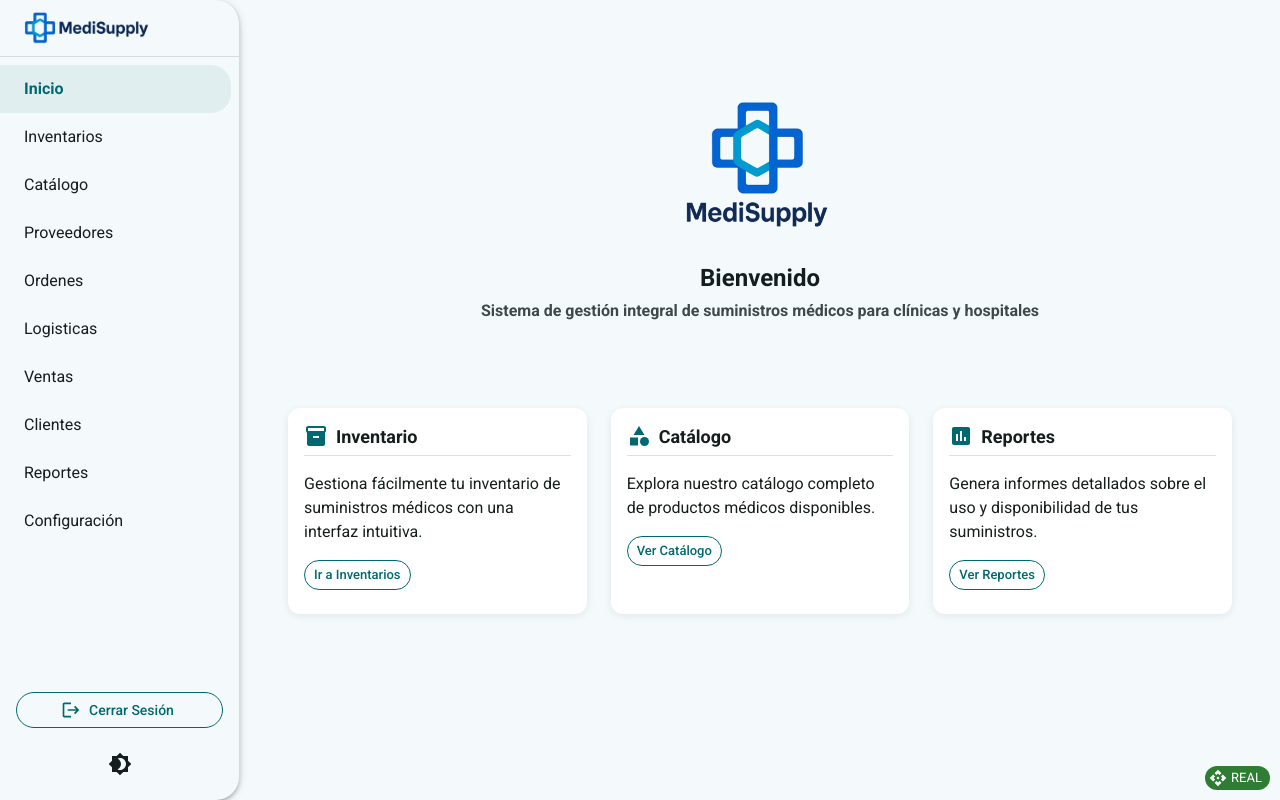
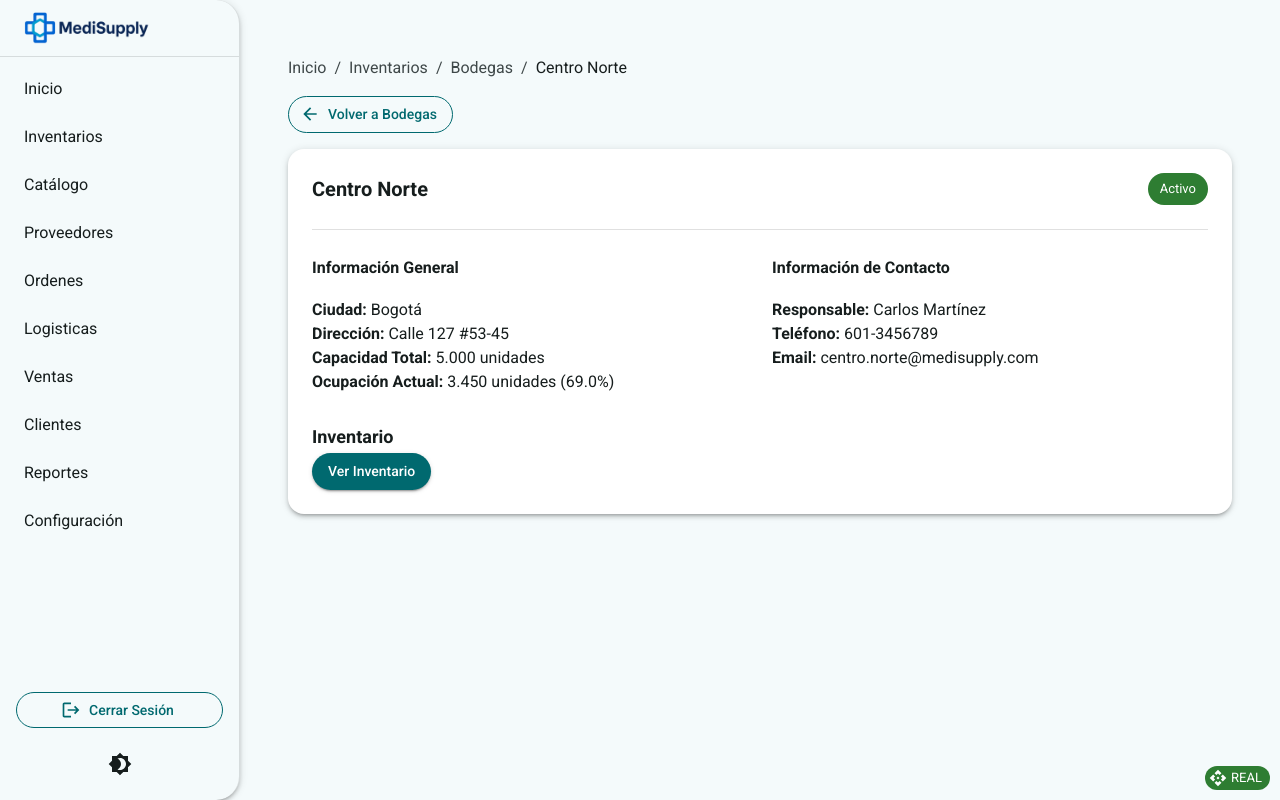
Before and after one commit to Grupo8-MediSupply/Web-MediSupply-2, a React (Vite) app: page /inventarios/bodegas/1 in a window 1280 px wide. Before the commit this address led to /. Built offline with nearby package versions, Linux system fonts and the light colour scheme; no server answers; sample sign-in values are in the browser's storage.

Commit message:
feat: implementar pagina de bodegas

```diff
--- a/src/App.jsx
+++ b/src/App.jsx
@@ -25,6 +25,9 @@ import Clientes from "./pages/Clientes";
 import Reportes from "./pages/Reportes";
 import Configuracion from "./pages/Configuracion";
 import ApiModeIndicator from "./components/ApiModeIndicator";
+
+// Importar página de detalle de bodega
+import BodegaDetalle from "./pages/BodegaDetalle";
 
 // Contexto para gestionar el modo oscuro/claro
 export const ColorModeContext = createContext({
@@ -104,6 +107,7 @@ function App() {
                   <Route path="/" element={<ProtectedRoute><Home /></ProtectedRoute>} />
                   <Route path="/about" element={<ProtectedRoute><About /></ProtectedRoute>} />
                   <Route path="/inventarios" element={<ProtectedRoute><Inventarios /></ProtectedRoute>} />
+                  <Route path="/inventarios/bodegas/:id" element={<ProtectedRoute><BodegaDetalle /></ProtectedRoute>} />
                   <Route path="/catalogo" element={<ProtectedRoute><Catalogo /></ProtectedRoute>} />
                   <Route path="/proveedores" element={<ProtectedRoute><Proveedores /></ProtectedRoute>} />
                   <Route path="/ordenes" element={<ProtectedRoute><Ordenes /></ProtectedRoute>} />
--- /dev/null
+++ b/src/pages/BodegaDetalle.jsx
@@ -0,0 +1,169 @@
+import React from 'react';
+import { useParams, Link as RouterLink } from 'react-router-dom';
+import {
+  Container,
+  Typography,
+  Paper,
+  Box,
+  Breadcrumbs,
+  Link,
+  Button,
+  Grid,
+  Chip,
+  Divider
+} from '@mui/material';
+import ArrowBackIcon from '@mui/icons-material/ArrowBack';
+
+// Mock data para mostrar detalles de una bodega específica
+const mockBodegaDetails = {
+  1: {
+    id: 1,
+    nombre: 'Centro Norte',
+    ciudad: 'Bogotá',
+    direccion: 'Calle 127 #53-45',
+    capacidad: '5.000',
+    ocupacion: '3.450',
+    estado: 'Activo',
+    responsable: 'Carlos Martínez',
+    telefono: '601-3456789',
+    email: 'centro.norte@medisupply.com'
+  },
+  2: {
+    id: 2,
+    nombre: 'Centro Urbano',
+    ciudad: 'Medellín',
+    direccion: 'Carrera 43 #65-28',
+    capacidad: '5.500',
+    ocupacion: '4.200',
+    estado: 'Activo',
+    responsable: 'Ana Gómez',
+    telefono: '604-5678912',
+    email: 'centro.urbano@medisupply.com'
+  },
+  3: {
+    id: 3,
+    nombre: 'Centro Industrial',
+    ciudad: 'Cúcuta',
+    direccion: 'Av. Industrial #23-15',
+    capacidad: '4.000',
+    ocupacion: '1.200',
+    estado: 'Inactivo',
+    responsable: 'Juan Pérez',
+    telefono: '607-8912345',
+    email: 'centro.industrial@medisupply.com'
+  },
+  4: {
+    id: 4,
+    nombre: 'Centro Oriente',
+    ciudad: 'Cali',
+    direccion: 'Calle 5 #32-18',
+    capacidad: '6.000',
+    ocupacion: '5.300',
+    estado: 'Activo',
+    responsable: 'María Rodríguez',
+    telefono: '602-2345678',
+    email: 'centro.oriente@medisupply.com'
+  }
+};
+
+function BodegaDetalle() {
+  const { id } = useParams();
+  const bodega = mockBodegaDetails[id];
+
+  if (!bodega) {
+    return (
+      <Container maxWidth="lg" sx={{ mt: 4, mb: 4 }}>
+        <Typography variant="h5">Bodega no encontrada</Typography>
+        <Button
+          component={RouterLink}
+          to="/inventarios"
+          startIcon={<ArrowBackIcon />}
+          sx={{ mt: 2 }}
+        >
+          Volver a Bodegas
+        </Button>
+      </Container>
+    );
+  }
+
+  // Calcular porcentaje de ocupación
+  const ocupacionPorcentaje = (parseInt(bodega.ocupacion.replace('.', '')) / parseInt(bodega.capacidad.replace('.', ''))) * 100;
+
+  return (
+    <Container maxWidth="lg" sx={{ mt: 4, mb: 4 }}>
+      {/* Breadcrumbs */}
+      <Breadcrumbs aria-label="breadcrumb" sx={{ mb: 2 }}>
+        <Link component={RouterLink} to="/" underline="hover" color="inherit">
+          Inicio
+        </Link>
+        <Link component={RouterLink} to="/inventarios" underline="hover" color="inherit">
+          Inventarios
+        </Link>
+        <Link component={RouterLink} to="/inventarios" underline="hover" color="inherit">
+          Bodegas
+        </Link>
+        <Typography color="text.primary">{bodega.nombre}</Typography>
+      </Breadcrumbs>
+
+      {/* Botón para volver */}
+      <Button
+        component={RouterLink}
+        to="/inventarios"
+        startIcon={<ArrowBackIcon />}
+        sx={{ mb: 2 }}
+        variant="outlined"
+      >
+        Volver a Bodegas
+      </Button>
+
+      <Paper elevation={3} sx={{ p: 3, borderRadius: 2 }}>
+        <Box sx={{ display: 'flex', justifyContent: 'space-between', alignItems: 'center', mb: 3 }}>
+          <Typography variant="h4" component="h1">
+            {bodega.nombre}
+          </Typography>
+          <Chip
+            label={bodega.estado}
+            color={bodega.estado === 'Activo' ? 'success' : 'error'}
+          />
+        </Box>
+
+        <Divider sx={{ mb: 3 }} />
+
+        <Grid container spacing={3}>
+          <Grid item xs={12} md={6}>
+            <Typography variant="subtitle1" fontWeight="bold">Información General</Typography>
+            <Box sx={{ mt: 2 }}>
+              <Typography><strong>Ciudad:</strong> {bodega.ciudad}</Typography>
+              <Typography><strong>Dirección:</strong> {bodega.direccion}</Typography>
+              <Typography><strong>Capacidad Total:</strong> {bodega.capacidad} unidades</Typography>
+              <Typography><strong>Ocupación Actual:</strong> {bodega.ocupacion} unidades ({ocupacionPorcentaje.toFixed(1)}%)</Typography>
+            </Box>
+          </Grid>
+
+          <Grid item xs={12} md={6}>
+            <Typography variant="subtitle1" fontWeight="bold">Información de Contacto</Typography>
+            <Box sx={{ mt: 2 }}>
+              <Typography><strong>Responsable:</strong> {bodega.responsable}</Typography>
+              <Typography><strong>Teléfono:</strong> {bodega.telefono}</Typography>
+              <Typography><strong>Email:</strong> {bodega.email}</Typography>
+            </Box>
+          </Grid>
+        </Grid>
+
+        <Box sx={{ mt: 4 }}>
+          <Typography variant="h5" gutterBottom>Inventario</Typography>
+          <Button
+            variant="contained"
+            color="primary"
+            component={RouterLink}
+            to={`/inventarios/bodegas/${id}/inventario`}
+          >
+            Ver Inventario
+          </Button>
+        </Box>
+      </Paper>
+    </Container>
+  );
+}
+
+export default BodegaDetalle;
--- a/src/pages/Inventarios.jsx
+++ b/src/pages/Inventarios.jsx
@@ -1,11 +1,4 @@
-import React, { useEffect, useState } from 'react';
-import { useDispatch, useSelector } from 'react-redux';
-import {
-  fetchInventario,
-  updateFiltro,
-  selectFilteredItems,
-  addInventarioItem
-} from '../redux/features/inventarioSlice';
+import React, { useState } from 'react';
 import {
   Container,
   Typography,
@@ -17,214 +10,224 @@ import {
   TableContainer,
   TableHead,
   TableRow,
+  TextField,
   Button,
-  CircularProgress,
-  Alert,
+  InputAdornment,
+  MenuItem,
+  Select,
   FormControl,
   InputLabel,
-  Select,
-  MenuItem,
-  Dialog,
-  DialogTitle,
-  DialogContent,
-  DialogActions,
-  TextField
+  Breadcrumbs,
+  Link,
+  Chip
 } from '@mui/material';
-import AddIcon from '@mui/icons-material/Add';
+import SearchIcon from '@mui/icons-material/Search';
+import { Link as RouterLink } from 'react-router-dom';
+
+// Mock data para las bodegas
+const mockBodegas = [
+  { id: 1, nombre: 'Centro Norte', ciudad: 'Bogotá', capacidad: '5.000', estado: 'Activo' },
+  { id: 2, nombre: 'Centro Urbano', ciudad: 'Medellín', capacidad: '5.500', estado: 'Activo' },
+  { id: 3, nombre: 'Centro Industrial', ciudad: 'Cúcuta', capacidad: '4.000', estado: 'Inactivo' },
+  { id: 4, nombre: 'Centro Oriente', ciudad: 'Cali', capacidad: '6.000', estado: 'Activo' },
+];
+
+// Mock data para filtros
+const ciudades = ['Bogotá', 'Medellín', 'Cúcuta', 'Cali'];
+const bodegas = ['Centro Norte', 'Centro Urbano', 'Centro Industrial', 'Centro Oriente'];
 
 function Inventarios() {
-  const dispatch = useDispatch();
-  const inventarioItems = useSelector(selectFilteredItems);
-  const { status, error, filtro, items } = useSelector(state => state.inventario);
+  const [searchTerm, setSearchTerm] = useState('');
+  const [filteredBodegas, setFilteredBodegas] = useState(mockBodegas);
+  const [selectedBodega, setSelectedBodega] = useState('');
+  const [selectedCiudad, setSelectedCiudad] = useState('');
 
-  // Estado local para el formulario de nuevo item
-  const [open, setOpen] = useState(false);
-  const [newItem, setNewItem] = useState({
-    nombre: '',
-    cantidad: 0,
-    categoria: '',
-    ubicacion: ''
-  });
+  // Manejar cambio en el campo de búsqueda
+  const handleSearchChange = (event) => {
+    const value = event.target.value;
+    setSearchTerm(value);
 
-  // Obtener categorías y ubicaciones únicas para los filtros
-  const categorias = [...new Set(items.map(item => item.categoria))];
-  const ubicaciones = [...new Set(items.map(item => item.ubicacion))];
+    // Filtrar bodegas según el término de búsqueda y filtros seleccionados
+    filterBodegas(value, selectedBodega, selectedCiudad);
+  };
 
-  useEffect(() => {
-    if (status === 'idle') {
-      dispatch(fetchInventario());
-    }
-  }, [status, dispatch]);
-
+  // Manejar cambio en los filtros
   const handleFilterChange = (event) => {
     const { name, value } = event.target;
-    dispatch(updateFiltro({ [name]: value }));
+
+    if (name === 'bodega') {
+      setSelectedBodega(value);
+      filterBodegas(searchTerm, value, selectedCiudad);
+    } else if (name === 'ciudad') {
+      setSelectedCiudad(value);
+      filterBodegas(searchTerm, selectedBodega, value);
+    }
   };
 
-  const handleClickOpen = () => {
-    setOpen(true);
+  // Función para limpiar los filtros
+  const handleClearFilters = () => {
+    setSearchTerm('');
+    setSelectedBodega('');
+    setSelectedCiudad('');
+    setFilteredBodegas(mockBodegas);
   };
 
-  const handleClose = () => {
-    setOpen(false);
-  };
+  // Filtrar bodegas según criterios
+  const filterBodegas = (search, bodega, ciudad) => {
+    let filtered = mockBodegas;
 
-  const handleNewItemChange = (e) => {
-    const { name, value } = e.target;
-    setNewItem({
-      ...newItem,
-      [name]: name === 'cantidad' ? parseInt(value) || 0 : value
-    });
-  };
+    if (search) {
+      filtered = filtered.filter(item =>
+        item.nombre.toLowerCase().includes(search.toLowerCase())
+      );
+    }
 
-  const handleAddItem = () => {
-    dispatch(addInventarioItem(newItem));
-    setOpen(false);
-    setNewItem({
-      nombre: '',
-      cantidad: 0,
-      categoria: '',
-      ubicacion: ''
-    });
+    if (bodega) {
+      filtered = filtered.filter(item => item.nombre === bodega);
+    }
+
+    if (ciudad) {
+      filtered = filtered.filter(item => item.ciudad === ciudad);
+    }
+
+    setFilteredBodegas(filtered);
   };
 
   return (
     <Container maxWidth="lg" sx={{ mt: 4, mb: 4 }}>
+      {/* Breadcrumbs */}
+      <Breadcrumbs aria-label="breadcrumb" sx={{ mb: 2 }}>
+        <Link component={RouterLink} to="/" underline="hover" color="inherit">
+          Inicio
+        </Link>
+        <Link component={RouterLink} to="/inventarios" underline="hover" color="inherit">
+          Inventarios
+        </Link>
+        <Typography color="text.primary">Bodegas</Typography>
+      </Breadcrumbs>
+
       <Paper elevation={3} sx={{ p: 3, borderRadius: 2 }}>
-        <Box sx={{ display: 'flex', justifyContent: 'space-between', alignItems: 'center', mb: 3 }}>
         <Typography variant="h4" component="h1" gutterBottom>
-            Gestión de Inventarios
+          Bodegas
         </Typography>
-          <Button
-            variant="contained"
-            startIcon={<AddIcon />}
-            onClick={handleClickOpen}
+
+        {/* Barra de búsqueda y filtros */}
+        <Box sx={{ display: 'flex', flexWrap: 'wrap', gap: 2, mb: 3, alignItems: 'flex-end' }}>
+          {/* Buscador */}
+          <TextField
+            variant="outlined"
+            placeholder="Buscar por nombre..."
+            value={searchTerm}
+            onChange={handleSearchChange}
+            sx={{ flexGrow: 1, minWidth: 250 }}
+            InputProps={{
+              startAdornment: (
+                <InputAdornment position="start">
+                  <SearchIcon />
+                </InputAdornment>
+              ),
+            }}
+          />
+
+          {/* Filtro de Bodega */}
+          <FormControl sx={{ minWidth: 120 }}>
+            <InputLabel id="bodega-select-label">Bodega</InputLabel>
+            <Select
+              labelId="bodega-select-label"
+              id="bodega-select"
+              value={selectedBodega}
+              label="Bodega"
+              name="bodega"
+              onChange={handleFilterChange}
+              displayEmpty
             >
-            Nuevo Item
-          </Button>
-        </Box>
-
-        {/* Filtros */}
-        <Box sx={{ display: 'flex', gap: 2, mb: 3 }}>
-          <FormControl variant="outlined" sx={{ minWidth: 200 }}>
-            <InputLabel>Categoría</InputLabel>
-            <Select
-              name="categoria"
-              value={filtro.categoria}
-              onChange={handleFilterChange}
-              label="Categoría"
-            >
-              <MenuItem value="">Todas</MenuItem>
-              {categorias.map(cat => (
-                <MenuItem key={cat} value={cat}>{cat}</MenuItem>
+              <MenuItem value="">
+                <em>Todas</em>
+              </MenuItem>
+              {bodegas.map((bodega) => (
+                <MenuItem key={bodega} value={bodega}>{bodega}</MenuItem>
               ))}
             </Select>
           </FormControl>
 
-          <FormControl variant="outlined" sx={{ minWidth: 200 }}>
-            <InputLabel>Ubicación</InputLabel>
+          {/* Filtro de Ciudad */}
+          <FormControl sx={{ minWidth: 120 }}>
+            <InputLabel id="ciudad-select-label">Ciudad</InputLabel>
             <Select
-              name="ubicacion"
-              value={filtro.ubicacion}
+              labelId="ciudad-select-label"
+              id="ciudad-select"
+              value={selectedCiudad}
+              label="Ciudad"
+              name="ciudad"
               onChange={handleFilterChange}
-              label="Ubicación"
+              displayEmpty
             >
-              <MenuItem value="">Todas</MenuItem>
-              {ubicaciones.map(ubi => (
-                <MenuItem key={ubi} value={ubi}>{ubi}</MenuItem>
+              <MenuItem value="">
+                <em>Todas</em>
+              </MenuItem>
+              {ciudades.map((ciudad) => (
+                <MenuItem key={ciudad} value={ciudad}>{ciudad}</MenuItem>
               ))}
             </Select>
           </FormControl>
+
+          {/* Botón de Búsqueda */}
+          <Button variant="contained" onClick={() => filterBodegas(searchTerm, selectedBodega, selectedCiudad)}>
+            Buscar
+          </Button>
+
+          {/* Botón para limpiar filtros */}
+          <Button variant="outlined" onClick={handleClearFilters}>
+            Limpiar filtros
+          </Button>
         </Box>
 
-        {status === 'loading' && (
-          <Box sx={{ display: 'flex', justifyContent: 'center', my: 4 }}>
-            <CircularProgress />
-          </Box>
-        )}
-
-        {error && (
-          <Alert severity="error" sx={{ mb: 3 }}>
-            Error al cargar los datos: {error}
-          </Alert>
-        )}
-
-        {status === 'succeeded' && (
-          <TableContainer component={Paper} sx={{ mt: 2 }}>
+        {/* Tabla de Bodegas */}
+        <TableContainer component={Paper} variant="outlined">
           <Table>
             <TableHead>
               <TableRow>
-                  <TableCell>ID</TableCell>
-                  <TableCell>Nombre</TableCell>
-                  <TableCell>Cantidad</TableCell>
-                  <TableCell>Categoría</TableCell>
-                  <TableCell>Ubicación</TableCell>
+                <TableCell>Bodega</TableCell>
+                <TableCell>Ciudad</TableCell>
+                <TableCell>Capacidad total</TableCell>
+                <TableCell>Estado</TableCell>
+                <TableCell align="center">Acciones</TableCell>
               </TableRow>
             </TableHead>
             <TableBody>
-                {inventarioItems.map((item) => (
-                  <TableRow key={item.id}>
-                    <TableCell>{item.id}</TableCell>
-                    <TableCell>{item.nombre}</TableCell>
-                    <TableCell>{item.cantidad}</TableCell>
-                    <TableCell>{item.categoria}</TableCell>
-                    <TableCell>{item.ubicacion}</TableCell>
+              {filteredBodegas.map((bodega) => (
+                <TableRow key={bodega.id}>
+                  <TableCell>{bodega.nombre}</TableCell>
+                  <TableCell>{bodega.ciudad}</TableCell>
+                  <TableCell>{bodega.capacidad}</TableCell>
+                  <TableCell>
+                    <Chip
+                      label={bodega.estado}
+                      color={bodega.estado === 'Activo' ? 'success' : 'error'}
+                      size="small"
+                    />
+                  </TableCell>
+                  <TableCell align="center">
+                    <Button
+                      component={RouterLink}
+                      to={`/inventarios/bodegas/${bodega.id}`}
+                      variant="outlined"
+                      size="small"
+                    >
+                      Ver detalle
+                    </Button>
+                  </TableCell>
                 </TableRow>
               ))}
-                {inventarioItems.length === 0 && (
+              {filteredBodegas.length === 0 && (
                 <TableRow>
-                    <TableCell colSpan={5} align="center">No se encontraron items</TableCell>
+                  <TableCell colSpan={5} align="center">No se encontraron bodegas</TableCell>
                 </TableRow>
               )}
             </TableBody>
           </Table>
         </TableContainer>
-        )}
       </Paper>
-
-      {/* Diálogo para nuevo item */}
-      <Dialog open={open} onClose={handleClose}>
-        <DialogTitle>Agregar Nuevo Item</DialogTitle>
-        <DialogContent>
-          <Box sx={{ display: 'flex', flexDirection: 'column', gap: 2, pt: 1, minWidth: '400px' }}>
-            <TextField
-              name="nombre"
-              label="Nombre del producto"
-              fullWidth
-              value={newItem.nombre}
-              onChange={handleNewItemChange}
-            />
-            <TextField
-              name="cantidad"
-              label="Cantidad"
-              type="number"
-              fullWidth
-              value={newItem.cantidad}
-              onChange={handleNewItemChange}
-            />
-            <TextField
-              name="categoria"
-              label="Categoría"
-              fullWidth
-              value={newItem.categoria}
-              onChange={handleNewItemChange}
-            />
-            <TextField
-              name="ubicacion"
-              label="Ubicación"
-              fullWidth
-              value={newItem.ubicacion}
-              onChange={handleNewItemChange}
-            />
-          </Box>
-        </DialogContent>
-        <DialogActions>
-          <Button onClick={handleClose} color="inherit">Cancelar</Button>
-          <Button onClick={handleAddItem} variant="contained" color="primary">
-            Agregar
-          </Button>
-        </DialogActions>
-      </Dialog>
     </Container>
   );
 }
```
Lines whose indentation alone changed are shown as unchanged.
